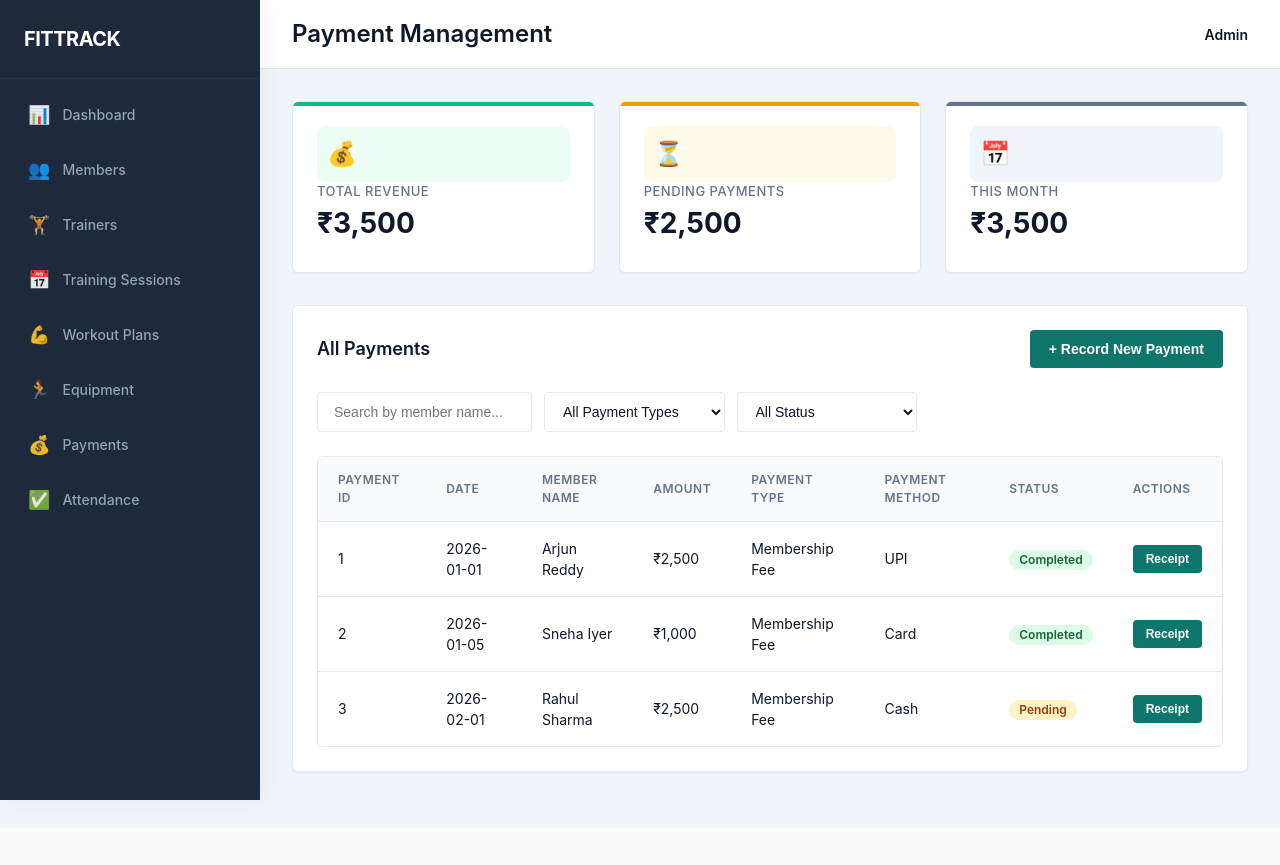
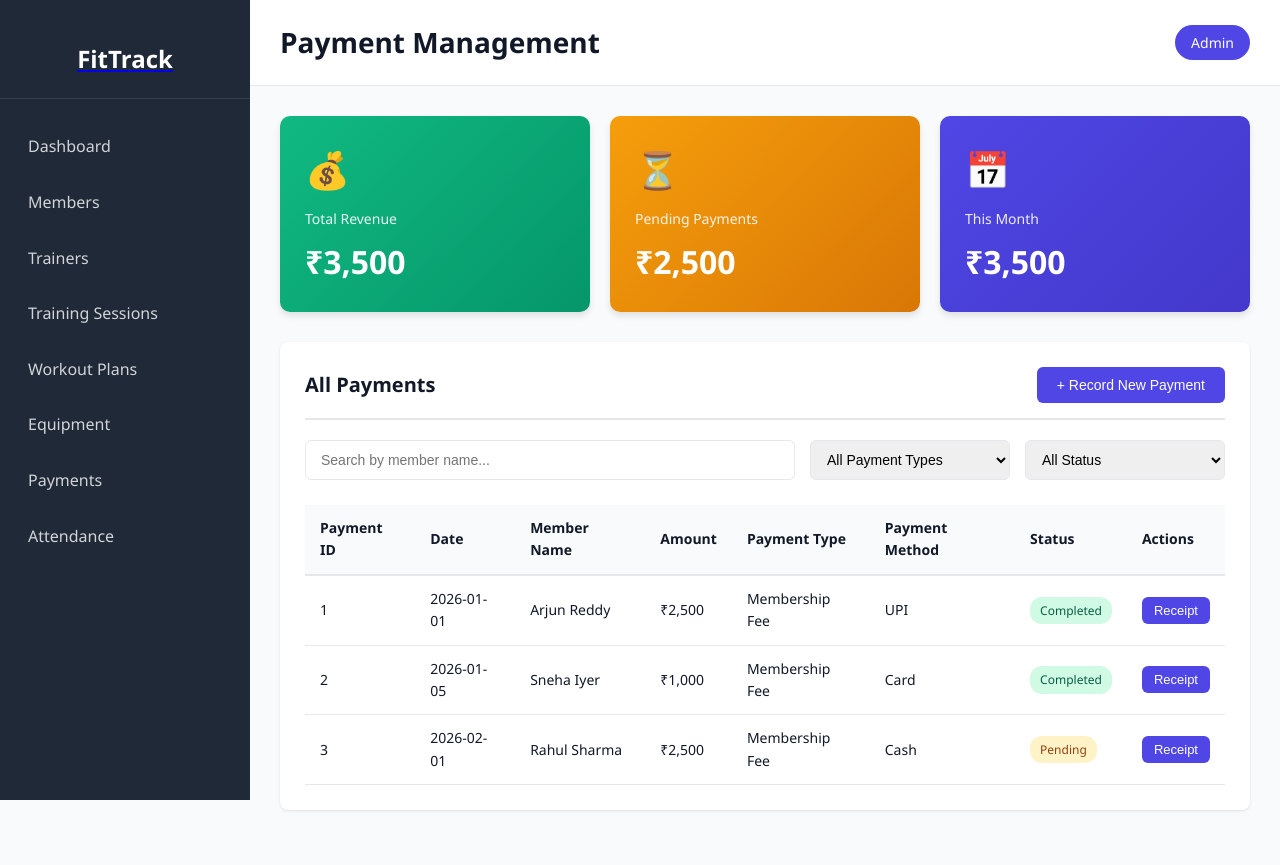
Before and after one commit to ka0s01/Fittrack, a Flask app: page /payments in a window 1280 px wide. Before the commit the page ends 809 px from the top, so only its background shows below. Run offline with Flask 3, Linux system fonts and the light colour scheme.

Commit message:
updated: modified css

```diff
--- a/static/css/style.css
+++ b/static/css/style.css
@@ -6,43 +6,24 @@
 }
 
 :root {
-    /* Professional Gym Palette - Trustworthy Blue & Slate */
-    --primary-color: #0f766e;  /* Teal - commonly used in health/wellness */
-    --primary-dark: #0d5e56;
-    --accent-color: #0ea5e9;   /* Sky Blue for links/highlights */
-
-    /* Status Colors */
-    --success-color: #10b981;
+    --primary-color: #4f46e5;
+    --primary-dark: #4338ca;
+    --secondary-color: #10b981;
     --danger-color: #ef4444;
     --warning-color: #f59e0b;
-    --frozen-color: #64748b;   /* Slate for "Frozen" accounts */
-
-    /* Neutrals */
-    --dark-bg: #1e293b;        /* Slate 800 - Sidebar background */
-    --light-bg: #f1f5f9;       /* Slate 100 - Main background */
-    --surface-white: #ffffff;
-
-    /* Typography */
-    --text-main: #0f172a;      /* Slate 900 */
-    --text-muted: #64748b;     /* Slate 500 */
-
-    /* Borders & Spacing */
-    --border-color: #e2e8f0;
-    --sidebar-width: 260px;
-    --radius-sm: 4px;          /* Sharper corners for pro feel */
-    --radius-md: 6px;
-
-    /* Shadow */
-    --shadow-sm: 0 1px 2px 0 rgba(0, 0, 0, 0.05);
-    --shadow-md: 0 4px 6px -1px rgba(0, 0, 0, 0.1), 0 2px 4px -1px rgba(0, 0, 0, 0.06);
+    --dark-bg: #1f2937;
+    --light-bg: #f9fafb;
+    --text-dark: #111827;
+    --text-light: #6b7280;
+    --border-color: #e5e7eb;
+    --sidebar-width: 250px;
 }
 
 body {
-    font-family: 'Inter', -apple-system, BlinkMacSystemFont, 'Segoe UI', Roboto, sans-serif;
+    font-family: 'Segoe UI', Tahoma, Geneva, Verdana, sans-serif;
     background-color: var(--light-bg);
-    color: var(--text-main);
-    line-height: 1.5;
-    -webkit-font-smoothing: antialiased;
+    color: var(--text-dark);
+    line-height: 1.6;
 }
 
 /* ===== SIDEBAR NAVIGATION ===== */
@@ -53,78 +34,59 @@ body {
     width: var(--sidebar-width);
     height: 100vh;
     background: var(--dark-bg);
-    color: #e2e8f0;
-    display: flex;
-    flex-direction: column;
+    color: white;
+    padding: 20px 0;
     z-index: 1000;
-    box-shadow: 4px 0 24px rgba(0,0,0,0.05);
 }
 
 .sidebar .logo {
-    padding: 24px;
-    border-bottom: 1px solid rgba(255, 255, 255, 0.05);
-    margin-bottom: 10px;
-    display: flex;
-    align-items: center;
-    gap: 12px;
+    text-align: center;
+    padding: 20px;
+    border-bottom: 1px solid rgba(255, 255, 255, 0.1);
+    margin-bottom: 20px;
 }
 
 .sidebar .logo h2 {
-    color: var(--surface-white);
-    font-size: 20px;
-    font-weight: 700;
-    letter-spacing: -0.5px;
-    text-transform: uppercase;
+    color: white;
+    font-size: 24px;
 }
 
 .nav-menu {
     display: flex;
     flex-direction: column;
-    gap: 4px;
-    padding: 0 12px;
 }
 
 .nav-item {
     display: flex;
     align-items: center;
-    padding: 12px 16px;
-    color: #94a3b8;
+    padding: 15px 25px;
+    color: rgba(255, 255, 255, 0.8);
     text-decoration: none;
-    transition: all 0.2s ease;
-    border-radius: var(--radius-md);
-    font-size: 14px;
-    font-weight: 500;
-    border-left: none; /* Removing the thick left border for a cleaner look */
+    transition: all 0.3s ease;
+    border-left: 3px solid transparent;
 }
 
-.nav-item:hover {
-    background: rgba(255, 255, 255, 0.05);
-    color: var(--surface-white);
-}
-
+.nav-item:hover,
 .nav-item.active {
-    background: var(--primary-color);
+    background: rgba(255, 255, 255, 0.1);
     color: white;
-    box-shadow: 0 4px 12px rgba(15, 118, 110, 0.3);
+    border-left-color: var(--primary-color);
 }
 
 .nav-item .icon {
-    font-size: 18px;
+    font-size: 20px;
     margin-right: 12px;
-    opacity: 0.9;
 }
 
 /* ===== MAIN CONTENT AREA ===== */
 .main-content {
     margin-left: var(--sidebar-width);
     min-height: 100vh;
-    display: flex;
-    flex-direction: column;
 }
 
 .header {
-    background: var(--surface-white);
-    padding: 16px 32px;
+    background: white;
+    padding: 20px 30px;
     border-bottom: 1px solid var(--border-color);
     display: flex;
     justify-content: space-between;
@@ -135,222 +97,175 @@ body {
 }
 
 .header h1 {
-    font-size: 24px;
-    font-weight: 600;
-    color: var(--text-main);
+    font-size: 28px;
+    color: var(--text-dark);
 }
 
 .user-info {
-    display: flex;
-    align-items: center;
-    gap: 10px;
-    background: transparent;
-    color: var(--text-main);
-    padding: 0;
-    border-radius: 0;
+    background: var(--primary-color);
+    color: white;
+    padding: 8px 16px;
+    border-radius: 20px;
     font-size: 14px;
-    font-weight: 600;
-}
-
-.user-avatar {
-    width: 36px;
-    height: 36px;
-    background: var(--primary-color);
-    border-radius: 50%;
-    display: flex;
-    align-items: center;
-    justify-content: center;
-    color: white;
 }
 
 .content {
-    padding: 32px;
-    max-width: 1600px;
-    margin: 0 auto;
-    width: 100%;
+    padding: 30px;
 }
 
 /* ===== CARDS & CONTAINERS ===== */
 .card {
-    background: var(--surface-white);
-    border-radius: var(--radius-md);
-    padding: 24px;
-    border: 1px solid var(--border-color);
-    box-shadow: var(--shadow-sm);
-    margin-bottom: 24px;
+    background: white;
+    border-radius: 8px;
+    padding: 25px;
+    box-shadow: 0 1px 3px rgba(0, 0, 0, 0.1);
+    margin-bottom: 25px;
 }
 
 .card-header {
     display: flex;
     justify-content: space-between;
     align-items: center;
-    margin-bottom: 24px;
-    padding-bottom: 0;
-    border-bottom: none;
+    margin-bottom: 20px;
+    padding-bottom: 15px;
+    border-bottom: 2px solid var(--border-color);
 }
 
 .card-title {
-    font-size: 18px;
+    font-size: 20px;
     font-weight: 600;
-    color: var(--text-main);
+    color: var(--text-dark);
 }
 
-/* ===== STATS CARDS (Professional Update) ===== */
-/* Moved away from solid colors to clean white cards with colored accents */
+/* ===== STATS CARDS (Dashboard) ===== */
 .stats-grid {
     display: grid;
-    grid-template-columns: repeat(auto-fit, minmax(240px, 1fr));
-    gap: 24px;
-    margin-bottom: 32px;
+    grid-template-columns: repeat(auto-fit, minmax(250px, 1fr));
+    gap: 20px;
+    margin-bottom: 30px;
 }
 
 .stat-card {
-    background: var(--surface-white);
-    color: var(--text-main);
-    padding: 24px;
-    border-radius: var(--radius-md);
-    border: 1px solid var(--border-color);
-    box-shadow: var(--shadow-sm);
-    display: flex;
-    flex-direction: column;
-    position: relative;
-    overflow: hidden;
+    background: linear-gradient(135deg, var(--primary-color) 0%, var(--primary-dark) 100%);
+    color: white;
+    padding: 25px;
+    border-radius: 10px;
+    box-shadow: 0 4px 6px rgba(0, 0, 0, 0.1);
 }
 
-/* Top border accent instead of full background */
-.stat-card::after {
-    content: '';
-    position: absolute;
-    top: 0;
-    left: 0;
-    width: 100%;
-    height: 4px;
-    background: var(--text-muted);
+.stat-card.green {
+    background: linear-gradient(135deg, #10b981 0%, #059669 100%);
 }
 
-.stat-card.green::after { background: var(--success-color); }
-.stat-card.orange::after { background: var(--warning-color); }
-.stat-card.red::after { background: var(--danger-color); }
+.stat-card.orange {
+    background: linear-gradient(135deg, #f59e0b 0%, #d97706 100%);
+}
 
-.stat-card .stat-header {
-    display: flex;
-    justify-content: space-between;
-    align-items: flex-start;
-    margin-bottom: 12px;
+.stat-card.red {
+    background: linear-gradient(135deg, #ef4444 0%, #dc2626 100%);
 }
 
 .stat-card .stat-icon {
-    font-size: 24px;
-    padding: 10px;
-    border-radius: 8px;
-    background: #f1f5f9;
-    color: var(--text-muted);
-}
-
-.stat-card.green .stat-icon { color: var(--success-color); background: #ecfdf5; }
-.stat-card.orange .stat-icon { color: var(--warning-color); background: #fffbeb; }
-.stat-card.red .stat-icon { color: var(--danger-color); background: #fef2f2; }
-
-.stat-card .stat-value {
-    font-size: 28px;
-    font-weight: 700;
-    color: var(--text-main);
-    margin-bottom: 4px;
+    font-size: 36px;
+    margin-bottom: 10px;
 }
 
 .stat-card .stat-label {
-    font-size: 13px;
-    color: var(--text-muted);
-    font-weight: 500;
-    text-transform: uppercase;
-    letter-spacing: 0.5px;
+    font-size: 14px;
+    opacity: 0.9;
+    margin-bottom: 5px;
+}
+
+.stat-card .stat-value {
+    font-size: 32px;
+    font-weight: bold;
 }
 
 /* ===== BUTTONS ===== */
 .btn {
-    padding: 10px 18px;
-    border: 1px solid transparent;
-    border-radius: var(--radius-sm);
+    padding: 10px 20px;
+    border: none;
+    border-radius: 6px;
     font-size: 14px;
-    font-weight: 600;
+    font-weight: 500;
     cursor: pointer;
-    transition: all 0.2s ease;
+    transition: all 0.3s ease;
     text-decoration: none;
-    display: inline-flex;
-    align-items: center;
-    justify-content: center;
-    gap: 8px;
-}
-
-.btn:active {
-    transform: translateY(1px);
+    display: inline-block;
 }
 
 .btn-primary {
     background: var(--primary-color);
     color: white;
 }
+
 .btn-primary:hover {
     background: var(--primary-dark);
-    box-shadow: 0 2px 4px rgba(15, 118, 110, 0.2);
+    transform: translateY(-2px);
+    box-shadow: 0 4px 8px rgba(79, 70, 229, 0.3);
 }
 
 .btn-success {
-    background: var(--success-color);
+    background: var(--secondary-color);
     color: white;
 }
-.btn-success:hover { background: #059669; }
 
 .btn-danger {
-    background: var(--surface-white);
-    border-color: var(--border-color);
-    color: var(--danger-color);
+    background: var(--danger-color);
+    color: white;
 }
-.btn-danger:hover {
-    background: #fef2f2;
-    border-color: var(--danger-color);
+
+.btn-warning {
+    background: var(--warning-color);
+    color: white;
 }
 
 .btn-sm {
     padding: 6px 12px;
-    font-size: 12px;
+    font-size: 13px;
 }
 
 /* ===== FORMS ===== */
 .form-group {
-    margin-bottom: 24px;
+    margin-bottom: 20px;
 }
 
 .form-group label {
     display: block;
     margin-bottom: 8px;
-    font-weight: 600;
-    color: var(--text-main);
-    font-size: 13px;
+    font-weight: 500;
+    color: var(--text-dark);
+    font-size: 14px;
 }
 
 .form-control {
     width: 100%;
-    padding: 10px 14px;
+    padding: 10px 12px;
     border: 1px solid var(--border-color);
-    border-radius: var(--radius-sm);
+    border-radius: 6px;
     font-size: 14px;
-    color: var(--text-main);
-    background: var(--surface-white);
-    transition: border-color 0.2s, box-shadow 0.2s;
+    transition: border-color 0.3s ease;
 }
 
 .form-control:focus {
     outline: none;
     border-color: var(--primary-color);
-    box-shadow: 0 0 0 3px rgba(15, 118, 110, 0.1);
+    box-shadow: 0 0 0 3px rgba(79, 70, 229, 0.1);
 }
 
-/* ===== TABLES (Gym Schedule / Member List) ===== */
+.form-row {
+    display: grid;
+    grid-template-columns: repeat(auto-fit, minmax(250px, 1fr));
+    gap: 20px;
+}
+
+select.form-control {
+    cursor: pointer;
+}
+
+/* ===== TABLES ===== */
 .table-container {
     overflow-x: auto;
-    border: 1px solid var(--border-color);
-    border-radius: var(--radius-md);
 }
 
 table {
@@ -360,91 +275,58 @@ table {
 }
 
 thead {
-    background: #f8fafc;
+    background: var(--light-bg);
 }
 
 th {
-    padding: 14px 20px;
+    padding: 12px 15px;
     text-align: left;
     font-weight: 600;
-    color: var(--text-muted);
-    font-size: 12px;
-    text-transform: uppercase;
-    letter-spacing: 0.5px;
-    border-bottom: 1px solid var(--border-color);
+    color: var(--text-dark);
+    border-bottom: 2px solid var(--border-color);
+    font-size: 14px;
 }
 
 td {
-    padding: 16px 20px;
+    padding: 12px 15px;
     border-bottom: 1px solid var(--border-color);
     font-size: 14px;
-    color: var(--text-main);
-}
-
-tr:last-child td {
-    border-bottom: none;
 }
 
 tr:hover {
-    background: #f8fafc;
+    background: var(--light-bg);
 }
 
-/* ===== BADGES (Gym Specific) ===== */
+/* ===== BADGES ===== */
 .badge {
-    display: inline-flex;
-    align-items: center;
+    display: inline-block;
     padding: 4px 10px;
-    border-radius: 99px;
+    border-radius: 12px;
     font-size: 12px;
-    font-weight: 600;
-    line-height: 1;
+    font-weight: 500;
 }
 
-.badge-success { /* Active Member */
-    background: #dcfce7;
-    color: #166534;
+.badge-success {
+    background: #d1fae5;
+    color: #065f46;
 }
 
-.badge-warning { /* Payment Due */
+.badge-warning {
     background: #fef3c7;
     color: #92400e;
 }
 
-.badge-danger { /* Expired / Banned */
+.badge-danger {
     background: #fee2e2;
     color: #991b1b;
 }
 
-.badge-info { /* New Signup */
-    background: #e0f2fe;
-    color: #075985;
+.badge-info {
+    background: #dbeafe;
+    color: #1e40af;
 }
 
-/* New: Frozen Account Badge */
-.badge-frozen {
-    background: #f1f5f9;
-    color: #475569;
-    border: 1px solid #cbd5e1;
-}
-
-/* ===== SEARCH BAR ===== */
-.search-bar {
-    display: flex;
-    gap: 12px;
-    margin-bottom: 24px;
-    max-width: 600px;
-}
-
-.search-input {
-    flex: 1;
-    padding: 10px 16px;
-    border: 1px solid var(--border-color);
-    border-radius: var(--radius-sm);
-    font-size: 14px;
-    background: #fff;
-}
-
-/* ===== MODAL ===== */
+/* ===== MODALS ===== */
 .modal {
     display: none;
     position: fixed;
@@ -452,64 +334,149 @@ tr:hover {
     left: 0;
     width: 100%;
     height: 100%;
-    background: rgba(15, 23, 42, 0.6); /* Darker, more pro overlay */
+    background: rgba(0, 0, 0, 0.5);
     z-index: 2000;
-    backdrop-filter: blur(2px);
     align-items: center;
     justify-content: center;
 }
 
-.modal.show { display: flex; }
+.modal.show {
+    display: flex;
+}
 
 .modal-content {
     background: white;
-    padding: 0;
-    border-radius: var(--radius-md);
+    padding: 30px;
+    border-radius: 10px;
     max-width: 600px;
     width: 90%;
-    box-shadow: var(--shadow-md);
+    max-height: 90vh;
+    overflow-y: auto;
 }
 
 .modal-header {
-    padding: 24px;
-    border-bottom: 1px solid var(--border-color);
     display: flex;
     justify-content: space-between;
     align-items: center;
-    background: #f8fafc;
-    border-radius: var(--radius-md) var(--radius-md) 0 0;
+    margin-bottom: 20px;
+    padding-bottom: 15px;
+    border-bottom: 1px solid var(--border-color);
 }
 
-.modal-body {
-    padding: 24px;
+.modal-title {
+    font-size: 22px;
+    font-weight: 600;
+}
+
+.close-btn {
+    background: none;
+    border: none;
+    font-size: 28px;
+    cursor: pointer;
+    color: var(--text-light);
+}
+
+.close-btn:hover {
+    color: var(--text-dark);
+}
+
+/* ===== SEARCH & FILTERS ===== */
+.search-bar {
+    display: flex;
+    gap: 15px;
+    margin-bottom: 25px;
+}
+
+.search-input {
+    flex: 1;
+    padding: 10px 15px;
+    border: 1px solid var(--border-color);
+    border-radius: 6px;
+    font-size: 14px;
+}
+
+.search-input:focus {
+    outline: none;
+    border-color: var(--primary-color);
 }
 
 /* ===== ALERTS ===== */
 .alert {
-    padding: 14px 18px;
-    border-radius: var(--radius-sm);
-    margin-bottom: 24px;
+    padding: 15px 20px;
+    border-radius: 6px;
+    margin-bottom: 20px;
     font-size: 14px;
-    font-weight: 500;
-    border: 1px solid transparent;
 }
 
 .alert-success {
-    background: #ecfdf5;
+    background: #d1fae5;
     color: #065f46;
-    border-color: #a7f3d0;
-    border-left: none; /* Removed the thick left border for a cleaner box look */
+    border-left: 4px solid #10b981;
 }
 
-/* ===== RESPONSIVE ===== */
+.alert-error {
+    background: #fee2e2;
+    color: #991b1b;
+    border-left: 4px solid #ef4444;
+}
+
+.alert-info {
+    background: #dbeafe;
+    color: #1e40af;
+    border-left: 4px solid #3b82f6;
+}
+
+/* ===== RESPONSIVE DESIGN ===== */
 @media (max-width: 768px) {
-    .sidebar { width: 70px; }
-    .sidebar .logo h2, .nav-item span:not(.icon) { display: none; }
-    .sidebar .logo { justify-content: center; padding: 20px 0; }
-    .nav-item { justify-content: center; padding: 15px 0; }
-    .nav-item .icon { margin-right: 0; font-size: 24px; }
-    .main-content { margin-left: 70px; }
-    .header { padding: 16px; }
-    .content { padding: 16px; }
-    .stats-grid { grid-template-columns: 1fr; }
+    .sidebar {
+        width: 70px;
+    }
+
+    .sidebar .logo h2,
+    .nav-item span:not(.icon) {
+        display: none;
+    }
+
+    .main-content {
+        margin-left: 70px;
+    }
+
+    .stats-grid {
+        grid-template-columns: 1fr;
+    }
+
+    .form-row {
+        grid-template-columns: 1fr;
+    }
 }
+
+/* ===== UTILITY CLASSES ===== */
+.text-center {
+    text-align: center;
+}
+
+.text-right {
+    text-align: right;
+}
+
+.mt-20 {
+    margin-top: 20px;
+}
+
+.mb-20 {
+    margin-bottom: 20px;
+}
+
+.flex {
+    display: flex;
+}
+
+.flex-between {
+    display: flex;
+    justify-content: space-between;
+    align-items: center;
+}
+
+.gap-10 {
+    gap: 10px;
+}g
--- a/templates/base.html
+++ b/templates/base.html
@@ -10,39 +10,39 @@
     <!-- sidebar for nav -->
     <div class="sidebar">
         <div class="logo">
-            <h2>FitTrack</h2>
+            <a href="/dashboard"><h2>FitTrack</h2></a>
         </div>
         <nav class="nav-menu">
             <a href="/dashboard" class="nav-item">
-                <span class="icon">📊</span>
+
                 <span>Dashboard</span>
             </a>
             <a href="/members" class="nav-item">
-                <span class="icon">👥</span>
+
                 <span>Members</span>
             </a>
             <a href="/trainers" class="nav-item">
-                <span class="icon">🏋️</span>
+
                 <span>Trainers</span>
             </a>
             <a href="/sessions" class="nav-item">
-                <span class="icon">📅</span>
+
                 <span>Training Sessions</span>
             </a>
             <a href="/workouts" class="nav-item">
-                <span class="icon">💪</span>
+
                 <span>Workout Plans</span>
             </a>
             <a href="/equipment" class="nav-item">
-                <span class="icon">🏃</span>
+
                 <span>Equipment</span>
             </a>
             <a href="/payments" class="nav-item">
-                <span class="icon">💰</span>
+
                 <span>Payments</span>
             </a>
             <a href="/attendance" class="nav-item">
-                <span class="icon">✅</span>
+
                 <span>Attendance</span>
             </a>
         </nav>
```
